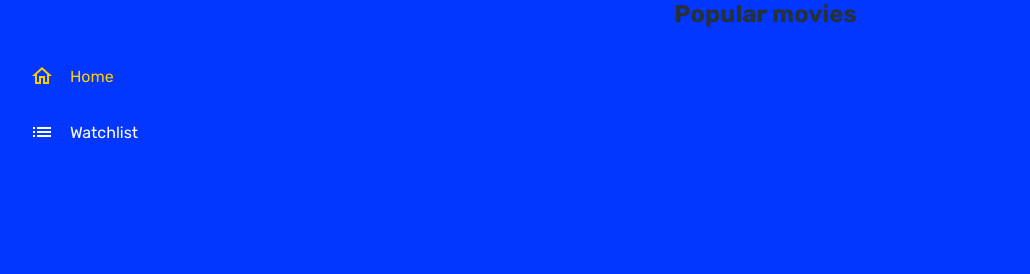
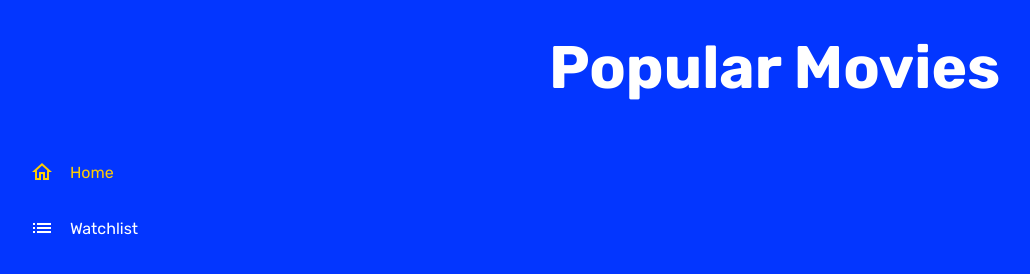
Before and after one commit to arminganic/web-engineering-single, a website built with webpack: page dist/index.html in a window 1280 px wide. Shown: the whole page, without its empty margins (16-1046 px from the left). Built offline with nearby package versions, Linux system fonts and the light colour scheme; no server answers.

Commit message:
Added heading style and sidebar animation on scroll

```diff
--- a/src/index.js
+++ b/src/index.js
@@ -25,4 +25,15 @@ const app = (() => {
     }
 })();
 
+let changeCSS = () => {
+    const sidebar = document.querySelector('nav');
+    if (window.pageYOffset > 75) {
+        sidebar.classList.add('nav--on-scroll');
+    } else {
+        sidebar.classList.remove('nav--on-scroll');
+    }
+}
+
+window.addEventListener("scroll", changeCSS, false);
+
 app.init();
```
Also changed, not shown: dist/bundle.js, dist/css/main.css, dist/index.html.
